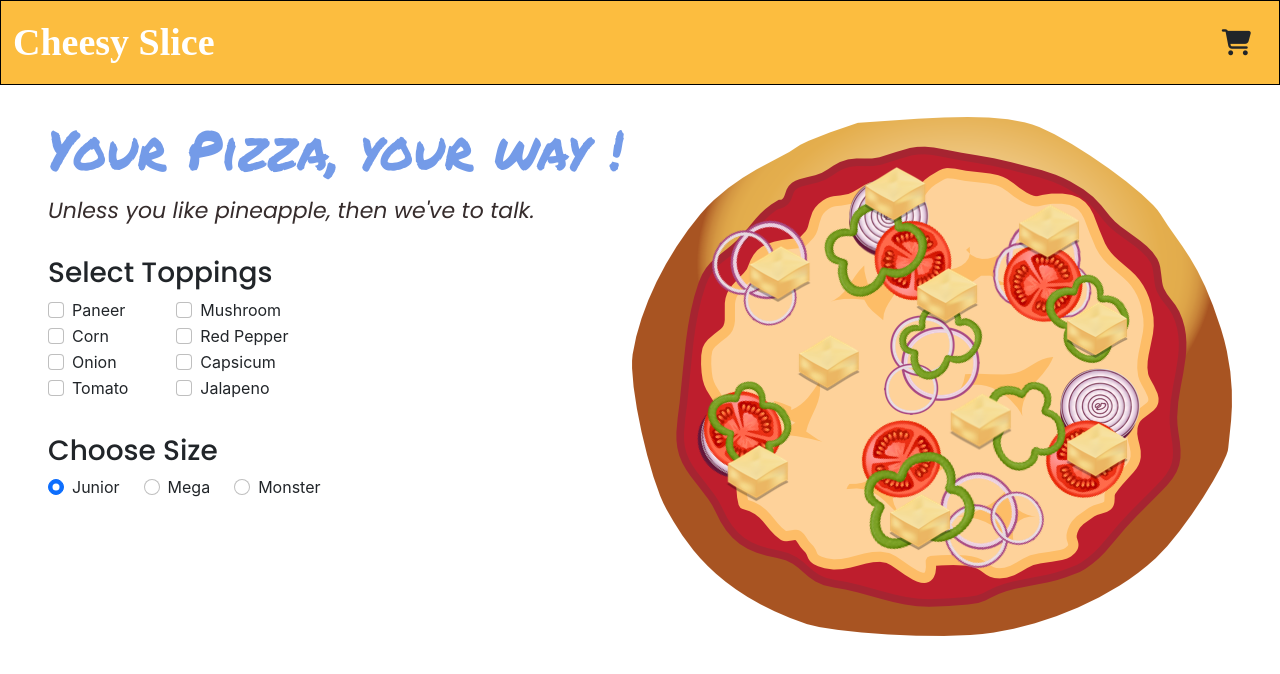
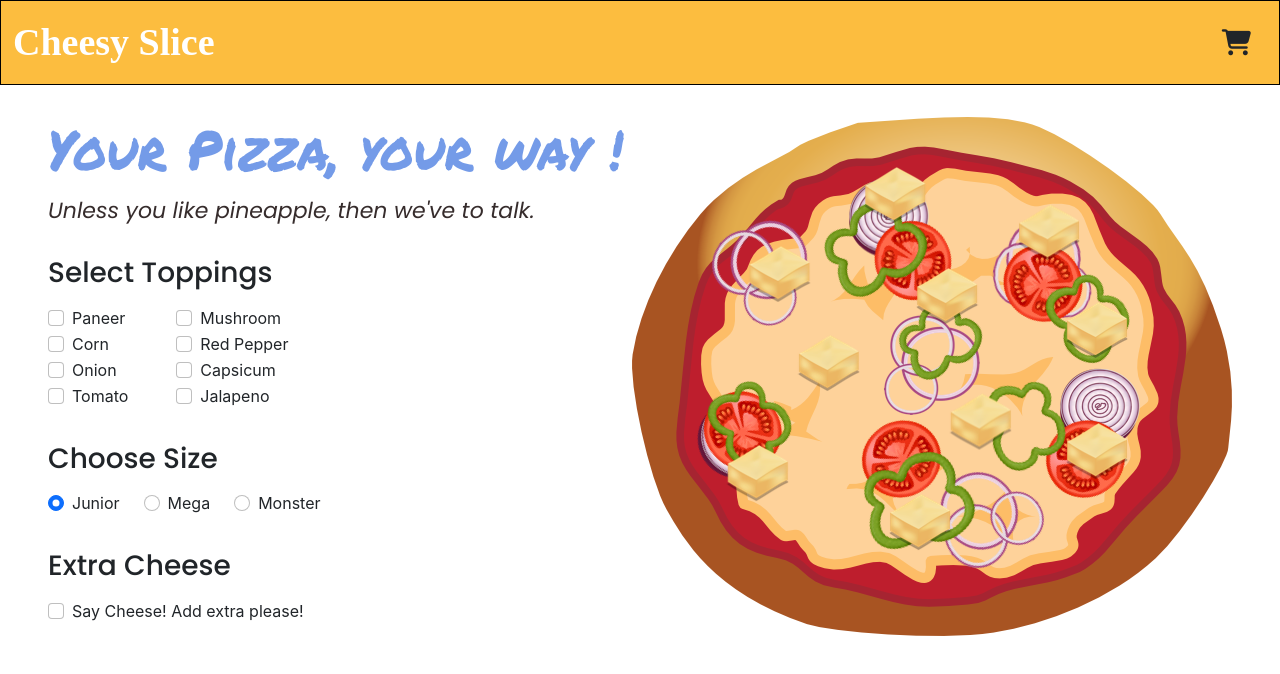
Before and after one commit to eyekavya/BurgerApp-React, a React (Create React App) app: page / in a window 1280 px wide. Shown: the top 674 px of the page. Built offline with nearby package versions, Linux system fonts and the light colour scheme; a web font is replaced by a local one.

Commit message:
added extra cheese section

```diff
--- a/src/App.css
+++ b/src/App.css
@@ -11,4 +11,5 @@
 
 .sub-heading {
   font-family: "Poppins", sans-serif;
+  margin-bottom: 1rem;
 }
--- a/src/App.js
+++ b/src/App.js
@@ -5,6 +5,7 @@ import Pizza from "./components/Pizza/Pizza.js";
 import "./App.css";
 import Topping from "./components/Topping/Topping.js";
 import Size from "./components/Size/Size.js";
+import Cheese from "./components/Cheese/Cheese.js";
 
 function App() {
   return (
@@ -16,6 +17,7 @@ function App() {
             <Tagline />
             <Topping />
             <Size />
+            <Cheese />
           </div>
           <div className="image-section">
             <Pizza />
--- /dev/null
+++ b/src/components/Cheese/Cheese.js
@@ -0,0 +1,27 @@
+import React from "react";
+import { StyledCheese } from "./StyledCheese";
+
+function Cheese() {
+  return (
+    <StyledCheese>
+      <div className="wrapper">
+        <h3 className="sub-heading">Extra Cheese</h3>
+        <div>
+          <div class="form-check">
+            <input
+              class="form-check-input"
+              type="checkbox"
+              value="cheese"
+              id="flexCheckDefault"
+            />
+            <label class="form-check-label" for="flexCheckDefault">
+              Say Cheese! Add extra please!
+            </label>
+          </div>
+        </div>
+      </div>
+    </StyledCheese>
+  );
+}
+
+export default Cheese;
--- /dev/null
+++ b/src/components/Cheese/StyledCheese.js
@@ -0,0 +1,3 @@
+import styled from "styled-components";
+
+export const StyledCheese = styled.section``;
```
